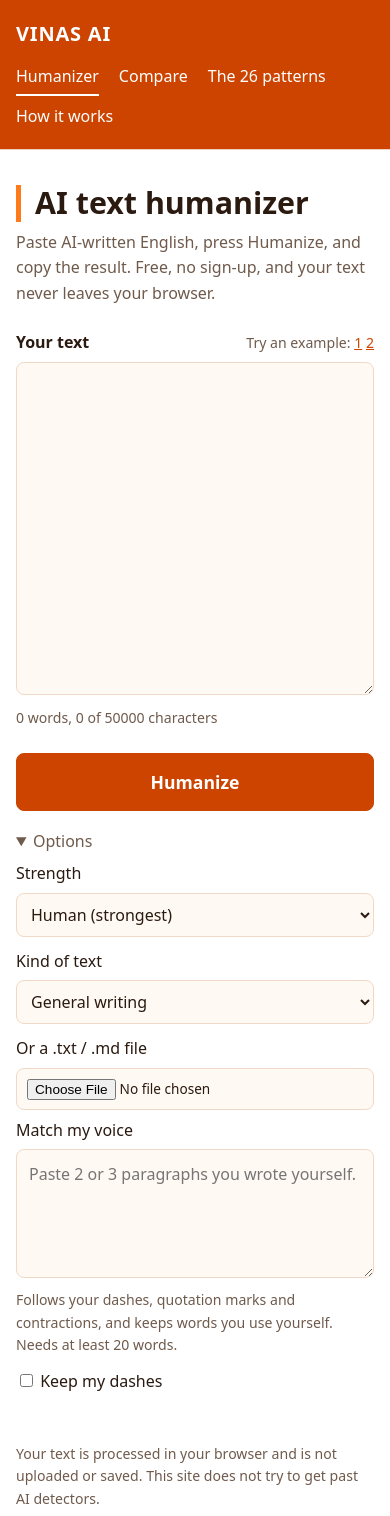
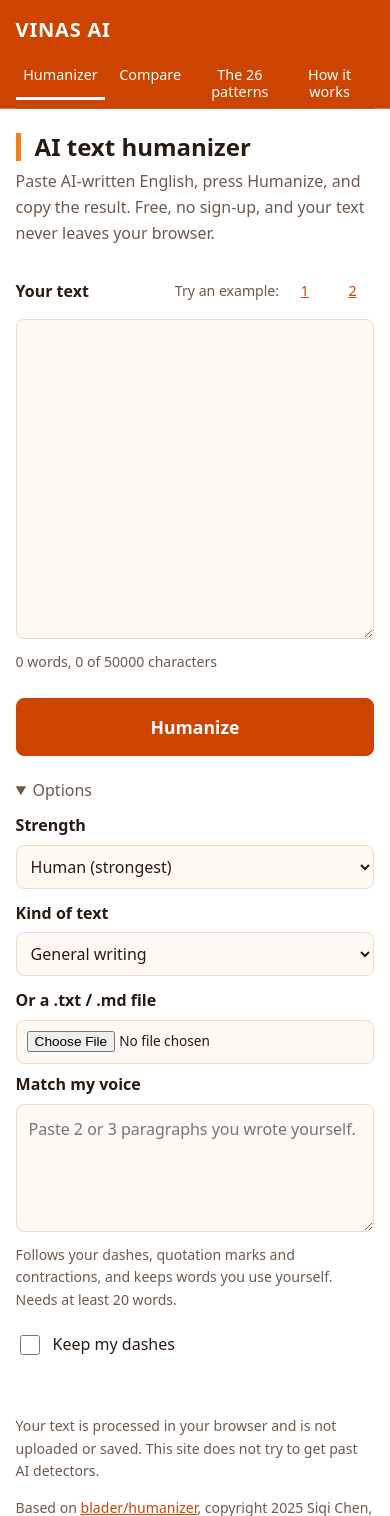
Before and after one commit to jackvika/VINAS-AI, a PHP site: page /index.html in a window 390 px wide, after a click on "Options". Shown: the top 1516 px of the page. Run offline with PHP 8.4, Linux system fonts and the light colour scheme.

Commit message:
Make the layout responsive on phones, tablets and wide screens

```diff
--- a/index.html
+++ b/index.html
@@ -9,7 +9,7 @@
     <link rel="stylesheet" href="style.css">
 </head>
 <body>
-<main>
+<main class="app">
     <nav>
         <a class="brand" href="index.html">VINAS AI</a>
         <a href="index.html" aria-current="page">Humanizer</a>
@@ -24,7 +24,7 @@
     <form>
         <div class="bar">
             <label for="text">Your text</label>
-            <span class="muted">Try an example:
+            <span class="muted tries">Try an example:
                 <a href="index.html?example=0">1</a> <a href="index.html?example=1">2</a>             </span>
         </div>
         <textarea id="text" name="text" rows="12" maxlength="50000">
--- a/style.css
+++ b/style.css
@@ -4,24 +4,22 @@
     --accent: #cc4400; --bright: #ff7a1a; --on-accent: #ffffff; --mark: #ffd9b0; --error: #a3001b;
 }
 * { box-sizing: border-box; }
+html { -webkit-text-size-adjust: 100%; text-size-adjust: 100%; }
 body { margin: 0; background: var(--bg); color: var(--text); font: 16px/1.6 system-ui, "Segoe UI", sans-serif; }
-main { max-width: 800px; margin: 0 auto; padding: 0 16px 48px; }
-h1 { margin: 0; font-size: 1.9rem; line-height: 1.2; }
+main { max-width: 800px; margin: 0 auto; padding: 0 clamp(12px, 4vw, 24px) 48px; }
+h1 { margin: 0; font-size: clamp(1.5rem, 5.5vw, 1.9rem); line-height: 1.2; overflow-wrap: anywhere; }
 h2 { margin: 0; font-size: 1.35rem; }
 h3 { margin: 28px 0 8px; font-size: 1.05rem; }
 header p { margin: 8px 0 24px; color: var(--muted); }
 label { font-weight: 600; }
 textarea { width: 100%; margin-top: 6px; padding: 12px; font: inherit; color: inherit; background: var(--panel); border: 1px solid var(--line); border-radius: 8px; resize: vertical; }
-.options { display: flex; flex-wrap: wrap; gap: 8px 24px; margin: 10px 0; }
-.options label { font-weight: 400; }
 summary { cursor: pointer; padding: 6px 0; }
 button { padding: 11px 20px; font: inherit; font-weight: 600; color: var(--on-accent); background: var(--accent); border: 1px solid var(--accent); border-radius: 8px; cursor: pointer; }
 form button { margin-top: 12px; }
-.copy { padding: 7px 14px; color: var(--accent); background: transparent; }
 :focus-visible { outline: 3px solid var(--accent); outline-offset: 2px; }
 section { margin-top: 40px; padding-top: 24px; border-top: 1px solid var(--line); }
 .bar { display: flex; justify-content: space-between; align-items: center; gap: 12px; }
-.summary, .note { color: var(--muted); margin: 8px 0; }
+.note { color: var(--muted); margin: 8px 0; }
 .error { color: var(--error); font-weight: 600; }
 .output { padding: 16px; background: var(--panel); border: 1px solid var(--line); border-radius: 8px; white-space: pre-wrap; overflow-wrap: anywhere; }
 mark { background: var(--mark); color: inherit; padding: 1px 2px; border-radius: 3px; }
@@ -48,14 +46,13 @@ button:hover { background: #a83800; border-color: #a83800; }
 .ghost:hover { color: var(--on-accent); background: var(--accent); border-color: var(--accent); }
 .muted { color: var(--muted); font-size: .88rem; font-weight: 400; }
 p.muted { margin: 4px 0 12px; }
-.grid { display: grid; grid-template-columns: repeat(auto-fit, minmax(210px, 1fr)); gap: 12px 16px; margin-bottom: 8px; }
+.grid { display: grid; grid-template-columns: repeat(auto-fit, minmax(min(210px, 100%), 1fr)); gap: 12px 16px; margin-bottom: 8px; }
 select, input[type=file] { width: 100%; margin-top: 6px; padding: 9px 10px; font: inherit; color: inherit; background: var(--panel); border: 1px solid var(--line); border-radius: 8px; }
 input[type=file] { font-size: .85rem; }
 .check { display: block; font-weight: 400; margin: 6px 0; }
 .actions { display: flex; flex-wrap: wrap; gap: 8px; }
 .bar { flex-wrap: wrap; }
 .ghost { margin: 0; padding: 7px 14px; color: var(--accent); background: transparent; }
-form.inline { display: inline-block; }
 .stats { display: flex; flex-wrap: wrap; gap: 4px 24px; color: var(--muted); }
 .stats b { color: var(--text); }
 .tag { display: block; font-size: .85rem; font-weight: 600; text-decoration: none; }
@@ -66,8 +63,7 @@ pre { padding: 12px; background: var(--panel); border: 1px solid var(--line); bo
 code { overflow-wrap: anywhere; }
 .toc { columns: 2; padding-left: 18px; }
 .pattern { padding: 8px 0; border-bottom: 1px solid var(--line); }
-.prompt { margin-top: 28px; padding-top: 4px; border-top: 1px solid var(--line); }
-@media (max-width: 520px) { .toc { columns: 1; } nav .brand { width: 100%; } }
+.tries a { display: inline-block; padding: 2px 8px; }
 .main { width: 100%; padding: 14px 20px; font-size: 1.1rem; }
 .options { display: block; margin: 12px 0 0; }
 .options > summary { color: var(--muted); }
@@ -79,7 +75,55 @@ code { overflow-wrap: anywhere; }
 .own input, .own textarea { flex: 1; min-width: 0; margin: 0; padding: 7px 10px; font: inherit; color: inherit; background: var(--panel); border: 1px solid var(--line); border-radius: 8px; }
 .own button { margin: 0; }
 
+/* Phones, small tablets and touch screens: finger-sized controls. */
+@media (max-width: 768px), (pointer: coarse) {
+    button, select, input[type=file], .own input, summary { min-height: 44px; }
+    summary { padding: 10px 0; }
+    .chip { padding: 8px 16px; }
+    .choose { gap: 8px; }
+    .check { display: flex; align-items: center; gap: 10px; min-height: 44px; }
+    .check input { width: 20px; height: 20px; flex: none; }
+    .tries a { min-width: 44px; padding: 10px 8px; text-align: center; }
+    .toc { list-style: none; padding: 0; }
+    .toc a { display: flex; align-items: center; min-height: 44px; }
+    .tag { padding: 4px 0; }
+}
+
+@media (max-width: 768px) {
+    nav { padding: 10px 0 0; margin-bottom: 24px; gap: 0; }
+    nav .brand { width: 100%; padding: 4px 0; }
+    nav a:not(.brand) { flex: 1 1 0; display: flex; align-items: center; justify-content: center; min-height: 48px; padding: 4px; font-size: .9rem; line-height: 1.2; text-align: center; border-bottom-width: 3px; }
+    section { margin-top: 28px; padding-top: 18px; }
+    #text { height: clamp(180px, 38vh, 360px); }
+    .toc { columns: 1; }
+    .stats { gap: 4px 16px; font-size: .92rem; }
+    .actions { display: grid; grid-template-columns: 1fr 1fr; width: 100%; }
+    .actions button { width: 100%; height: 100%; padding: 9px 8px; }
+}
+
+@media (max-width: 480px) {
+    .own { flex-direction: column; align-items: stretch; }
+    .own input, .own textarea { flex: none; width: 100%; }
+    .output { padding: 12px; }
+    blockquote { padding: 2px 10px; }
+}
+
+/* Short screens, such as a phone on its side. */
+@media (max-height: 480px) {
+    #text { height: 150px; }
+    nav { margin-bottom: 16px; }
+}
+
+/* Wide screens: text on the left, result on the right. */
+@media (min-width: 1100px) {
+    main.app:has(#result) { display: grid; grid-template-columns: minmax(0, 5fr) minmax(0, 6fr); gap: 0 36px; max-width: 1320px; }
+    main.app:has(#result) > * { grid-column: 1 / -1; }
+    main.app:has(#result) > form { grid-column: 1; align-self: start; position: sticky; top: 16px; max-height: calc(100vh - 32px); overflow-y: auto; padding: 0 4px 4px; }
+    main.app:has(#result) > #result { grid-column: 2; margin-top: 0; padding-top: 0; border-top: 0; }
+}
+
 @media print {
+    main.app:has(#result) { display: block; }
     :root { --bg: #ffffff; --panel: #ffffff; --text: #000000; --mark: transparent; }
     main > :not(#result), #result > :not(.output) { display: none; }
     main, section { max-width: none; margin: 0; padding: 0; border: 0; }
```
